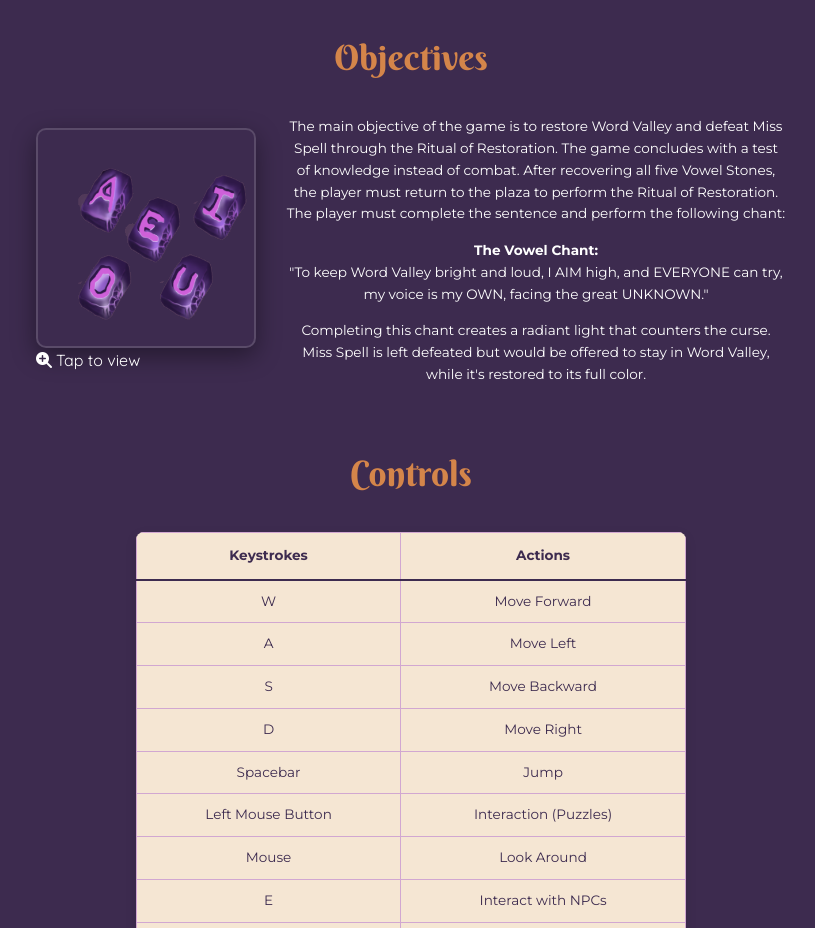
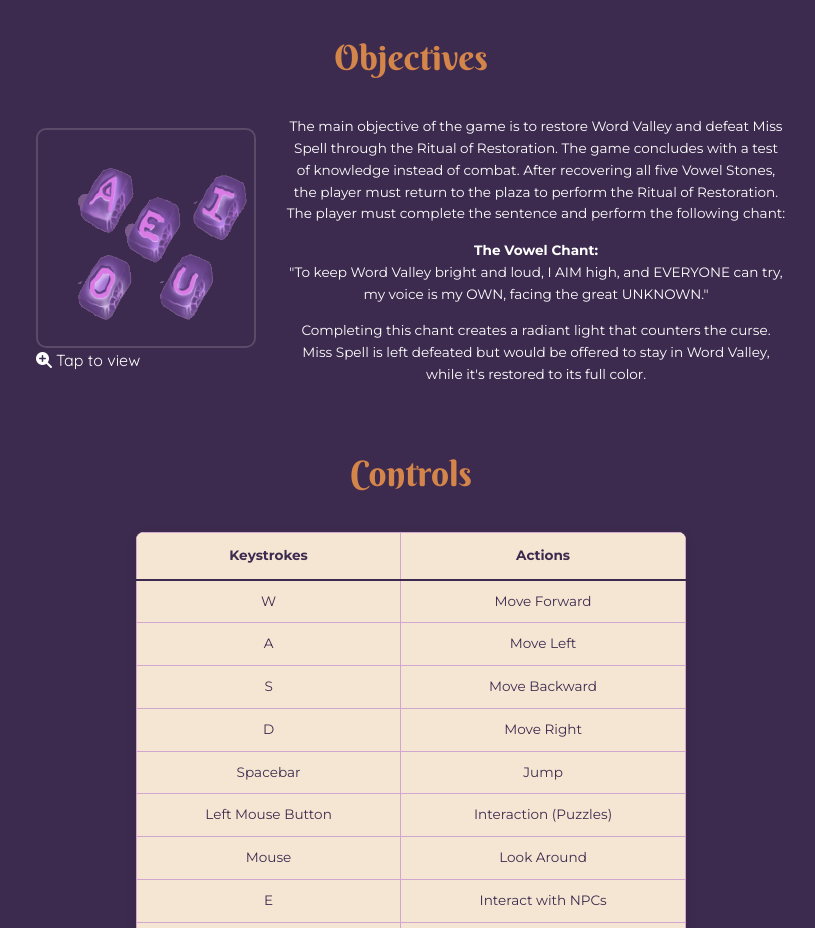
Before and after one commit to eldestdaughterr11/Magic-Reader-New-Game-Site, a React (Vite) app: page /game/gameplay in a window 1280 px wide. Shown: the part 1620-2548 px from the top of the page, without its empty margins (229-1044 px from the left). Built offline with nearby package versions, Linux system fonts and the light colour scheme; no server answers; the database is empty; sample sign-in values are in the browser's storage.

Commit message:
fix: blend black background of vowel stones image with dark theme using mix-blend-mode

```diff
--- a/src/pages/game/Gameplay.jsx
+++ b/src/pages/game/Gameplay.jsx
@@ -98,7 +98,7 @@ function Gameplay() {
               src="/images/gameplay/vowel-stones.png"
               alt="Vowel Stones"
               className="gameplay-challenge-img"
-              style={{ width: '220px', height: '220px', objectFit: 'contain' }}
+              style={{ width: '220px', height: '220px', objectFit: 'contain', mixBlendMode: 'screen' }}
             />
             <span className="tap-to-enlarge-hint">
               <i className="fa-solid fa-magnifying-glass-plus" style={{ marginRight: '4px' }}></i>
@@ -207,7 +207,8 @@ function Gameplay() {
                 cursor: isZoomed ? 'zoom-out' : 'zoom-in',
                 transition: isZoomed ? 'none' : 'transform 0.3s ease, transform-origin 0.3s ease',
                 transform: isZoomed ? 'scale(2.2)' : 'scale(1)',
-                transformOrigin: `${zoomOrigin.x}% ${zoomOrigin.y}%`
+                transformOrigin: `${zoomOrigin.x}% ${zoomOrigin.y}%`,
+                mixBlendMode: lightboxSrc === '/images/gameplay/vowel-stones.png' ? 'screen' : 'normal'
               }}
             />
           </div>
```
